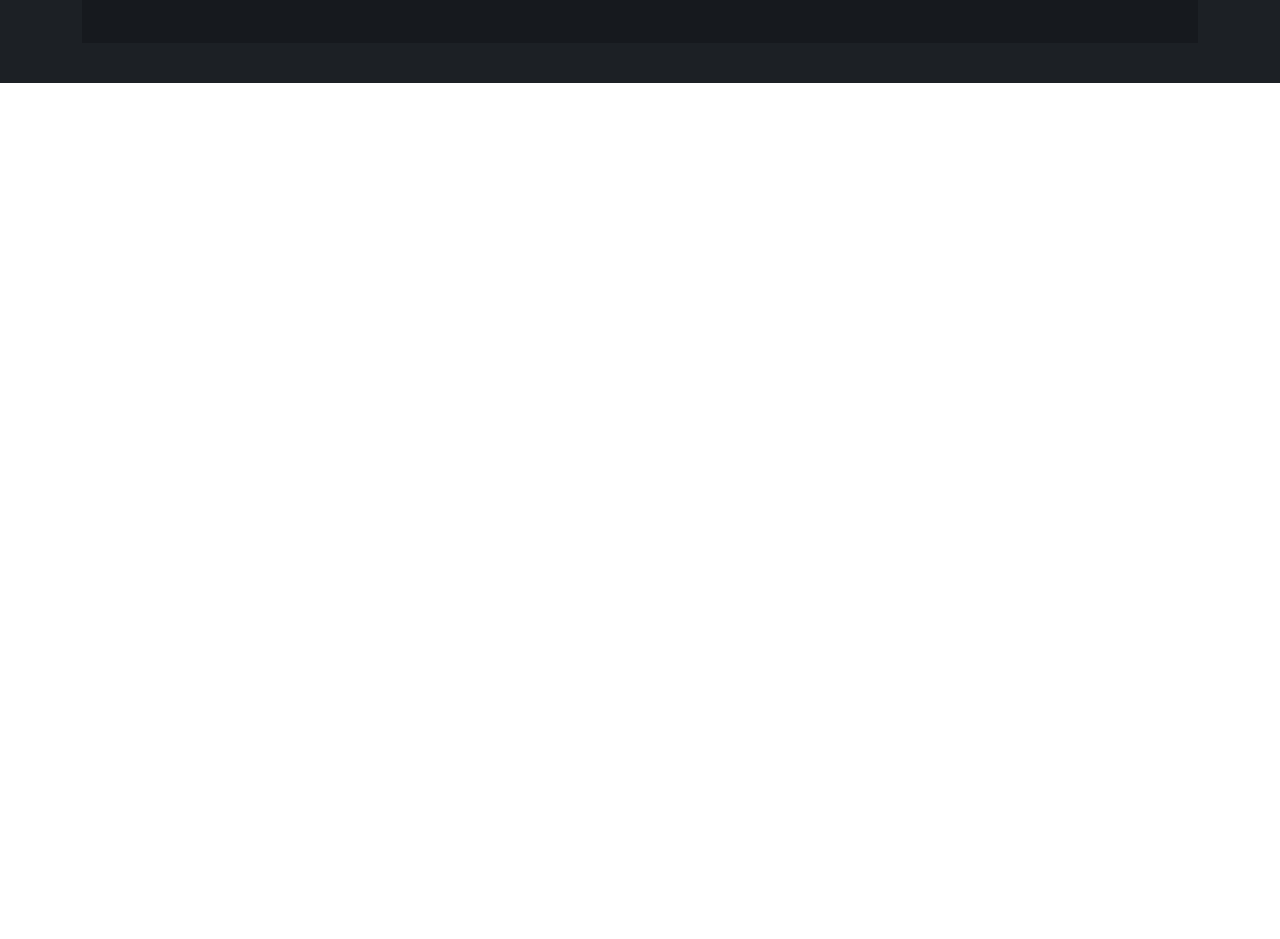
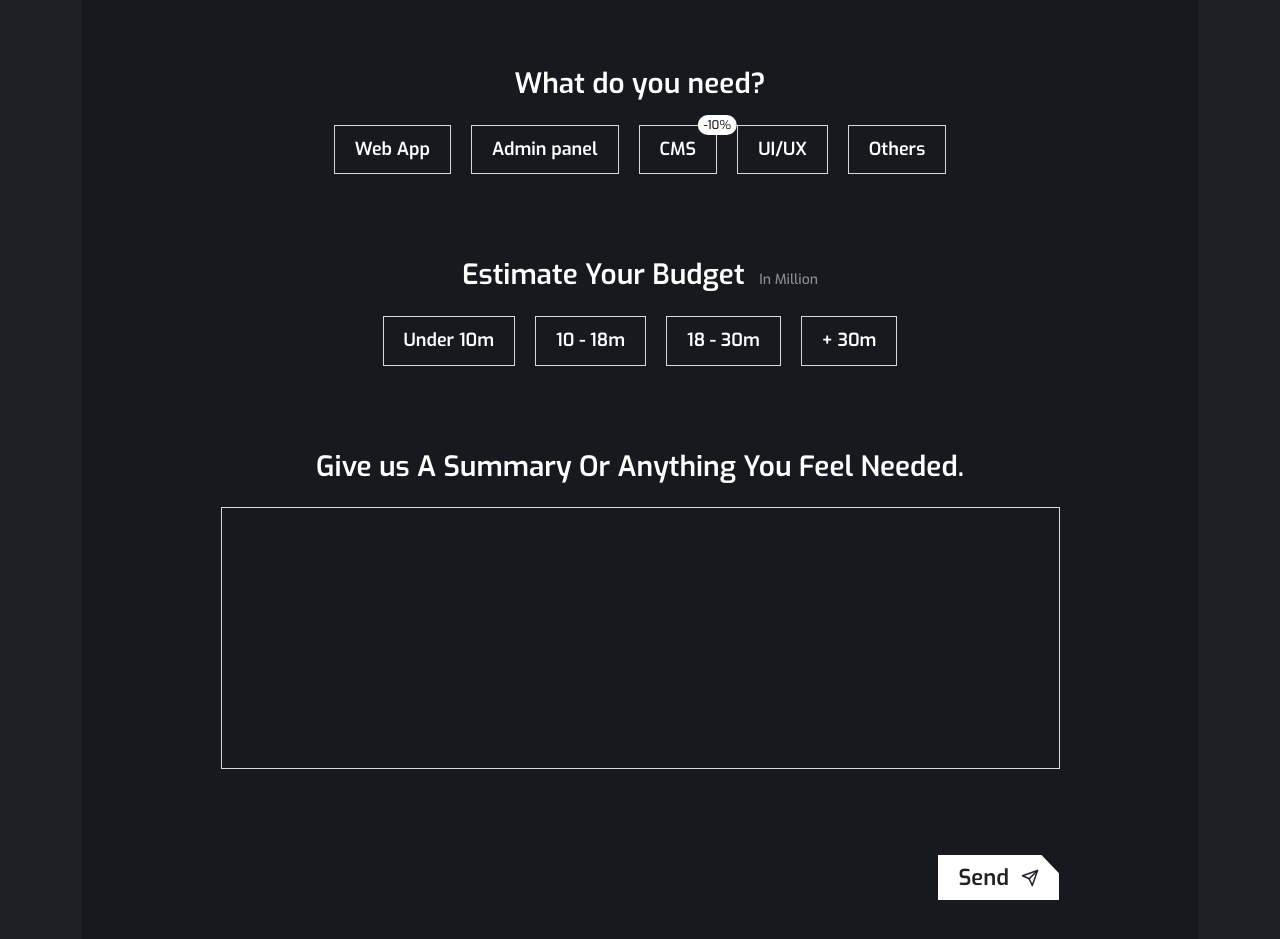
Before and after one commit to kai-zen/bold, a Next.js app: page / in a window 1280 px wide. Shown: the part 3240-4179 px from the top of the page. Before the commit the page ends 3323 px from the top, so only its background shows below. Built offline with nearby package versions, Linux system fonts and the light colour scheme.

Commit message:
[sections.home]: Order form section UI is made.

```diff
--- a/components/common/ActionButton.jsx
+++ b/components/common/ActionButton.jsx
@@ -1,11 +1,21 @@
 import { Box, Button } from "@mui/material";
 
 const ActionButton = (props) => {
-  const { px = "20px", py = "20px", fontSize = "22px" } = props;
+  const {
+    px = "20px",
+    py = "20px",
+    fontSize = "22px",
+    backgroundColor = "secondary.main",
+    fontWeight = "500",
+  } = props;
+
   return (
-    <Button variant="contained" sx={{ ...stlyes.button, py, px, fontSize }}>
+    <Button
+      variant="contained"
+      sx={{ ...stlyes.button, py, px, fontSize, fontWeight }}
+    >
       {props.children}
-      <Box sx={stlyes.corner} />
+      <Box sx={{ ...stlyes.corner, backgroundColor }} />
     </Button>
   );
 };
@@ -14,7 +24,6 @@ const stlyes = {
   button: {
     borderRadius: 0,
     position: "relative",
-    fontWeight: "500",
     overflow: "hidden",
     boxShadow: "none",
     "&:hover": {
@@ -23,12 +32,11 @@ const stlyes = {
   },
   corner: {
     position: "absolute",
-    backgroundColor: "secondary.main",
     transform: "rotate(-133.68deg)",
-    top: "-25px",
-    right: "-25px",
-    width: "50px",
-    height: "50px",
+    top: "-60%",
+    right: "-33%",
+    width: "50%",
+    height: "100%",
   },
 };
 
--- /dev/null
+++ b/components/common/RadioOptions.jsx
@@ -0,0 +1,40 @@
+import { Badge, Box, Button } from "@mui/material";
+
+const RadioOptions = (props) => {
+  return (
+    <Box sx={styles.container}>
+      {props.options.map((option, i) =>
+        option === "CMS" ? (
+          <Badge badgeContent="-10%" key={i} color="primary">
+            <Button variant="outlined" sx={styles.option} key={i}>
+              {option}
+            </Button>
+          </Badge>
+        ) : (
+          <Button variant="outlined" sx={styles.option} key={i}>
+            {option}
+          </Button>
+        )
+      )}
+    </Box>
+  );
+};
+
+const styles = {
+  container: {
+    display: "flex",
+    gap: "20px",
+    width: "100%",
+    justifyContent: "center",
+  },
+  option: {
+    py: "8px",
+    px: "20px",
+    fontSize: "18px",
+    fontWeight: "600",
+    borderRadius: "0",
+    border: "1px solid #D9D9D9",
+  },
+};
+
+export default RadioOptions;
--- /dev/null
+++ b/components/common/TextArea.jsx
@@ -0,0 +1,5 @@
+const TextArea = () => {
+  return <textarea className="textarea" rows="10" data-max="10" />;
+};
+
+export default TextArea;
--- a/components/common/TextInput.jsx
+++ b/components/common/TextInput.jsx
@@ -4,7 +4,7 @@ const TextInput = (props) => {
   const { placeholder = "" } = props;
   return (
     <Box sx={{ width: "100%" }}>
-      <Typography sx={{ fontSize: "28px", fontWeight: "600" }}>
+      <Typography sx={{ fontSize: "28px", fontWeight: "600", mb: "10px" }}>
         {props.label}
       </Typography>
       <input className="text-input" placeholder={placeholder} />
--- a/components/common/index.js
+++ b/components/common/index.js
@@ -1,3 +1,5 @@
 export { default as ActionButton } from "./ActionButton";
 export { default as Divider } from "./Divider";
 export { default as TextInput } from "./TextInput";
+export { default as RadioOptions } from "./RadioOptions";
+export { default as TextArea } from "./TextArea";
--- /dev/null
+++ b/components/icons/Send.jsx
@@ -0,0 +1,35 @@
+const SendIcon = () => {
+  return (
+    <svg
+      width="18"
+      height="18"
+      viewBox="0 0 18 18"
+      fill="none"
+      xmlns="http://www.w3.org/2000/svg"
+    >
+      <g clip-path="url(#clip0_40_128)">
+        <path
+          d="M16.5001 1.5L8.25012 9.75"
+          stroke="#1C2025"
+          stroke-width="1.5"
+          stroke-linecap="round"
+          stroke-linejoin="round"
+        />
+        <path
+          d="M16.5001 1.5L11.2501 16.5L8.25012 9.75L1.50012 6.75L16.5001 1.5Z"
+          stroke="#1C2025"
+          stroke-width="1.5"
+          stroke-linecap="round"
+          stroke-linejoin="round"
+        />
+      </g>
+      <defs>
+        <clipPath id="clip0_40_128">
+          <rect width="18" height="18" fill="white" />
+        </clipPath>
+      </defs>
+    </svg>
+  );
+};
+
+export default SendIcon;
--- a/components/icons/index.js
+++ b/components/icons/index.js
@@ -1 +1,2 @@
 export { default as Logo } from "./Logo";
+export { default as SendIcon } from "./Send";
--- a/components/sections/home/OrderForm.jsx
+++ b/components/sections/home/OrderForm.jsx
@@ -1,4 +1,10 @@
-import { TextInput } from "@/components/common";
+import {
+  ActionButton,
+  RadioOptions,
+  TextArea,
+  TextInput,
+} from "@/components/common";
+import { SendIcon } from "@/components/icons";
 import { Box, Typography } from "@mui/material";
 
 const OrderForm = () => {
@@ -7,7 +13,6 @@ const OrderForm = () => {
       sx={{
         display: "flex",
         flexDirection: "column",
-        gap: "16px",
         alignItems: "center",
         backgroundColor: "dark.main",
         py: "54px",
@@ -30,6 +35,61 @@ const OrderForm = () => {
           <TextInput label="Phone Number" placeholder="+989123456789" />
         </Box>
       </Box>
+      <Box sx={{ my: "80px", width: "100%" }}>
+        <Typography
+          sx={{
+            fontSize: "28px",
+            fontWeight: "600",
+            textAlign: "center",
+            mb: "20px",
+          }}
+        >
+          What do you need?
+        </Typography>
+        <RadioOptions
+          options={["Web App", "Admin panel", "CMS", "UI/UX", "Others"]}
+        />
+      </Box>
+      <Box sx={{ width: "100%" }}>
+        <Typography
+          sx={{
+            fontSize: "28px",
+            fontWeight: "600",
+            textAlign: "center",
+            mb: "20px",
+          }}
+        >
+          Estimate Your Budget &nbsp;
+          <Box
+            component="span"
+            sx={{ fontWeight: "500", fontSize: "14px", opacity: ".5" }}
+          >
+            In Million
+          </Box>
+        </Typography>
+        <RadioOptions
+          options={["Under 10m", "10 - 18m", "18 - 30m", "+ 30m"]}
+        />
+      </Box>
+      <Box sx={{ my: "80px", width: "75%" }}>
+        <Typography
+          sx={{
+            fontSize: "28px",
+            fontWeight: "600",
+            textAlign: "center",
+            mb: "20px",
+          }}
+        >
+          Give us A Summary Or Anything You Feel Needed.
+        </Typography>
+        <TextArea />
+      </Box>
+      <Box sx={{ width: "75%", display: "flex", justifyContent: "flex-end" }}>
+        <ActionButton fontWeight="600" backgroundColor="dark.main" py="10px">
+          Send &nbsp;
+          <SendIcon />
+        </ActionButton>
+      </Box>
     </Box>
   );
 };
--- a/styles/globals.css
+++ b/styles/globals.css
@@ -64,10 +64,25 @@ select {
   transition: 0.5s;
 }
 
-.text-input:focus {
+.text-input:focus,
+.textarea:focus {
   outline: 2px solid white;
 }
 
 .text-input:focus::placeholder {
   letter-spacing: 1.5px;
 }
+
+.textarea {
+  width: 100%;
+  padding: 10px 20px;
+  outline: 1px solid #d9d9d9;
+  background-color: transparent;
+  border: 0;
+  transition: 0.5s;
+  color: #ffffff;
+  resize: none;
+}
+.css-1ydlrac-MuiButtonBase-root-MuiButton-root {
+  line-height: 1.6rem !important;
+}
```
